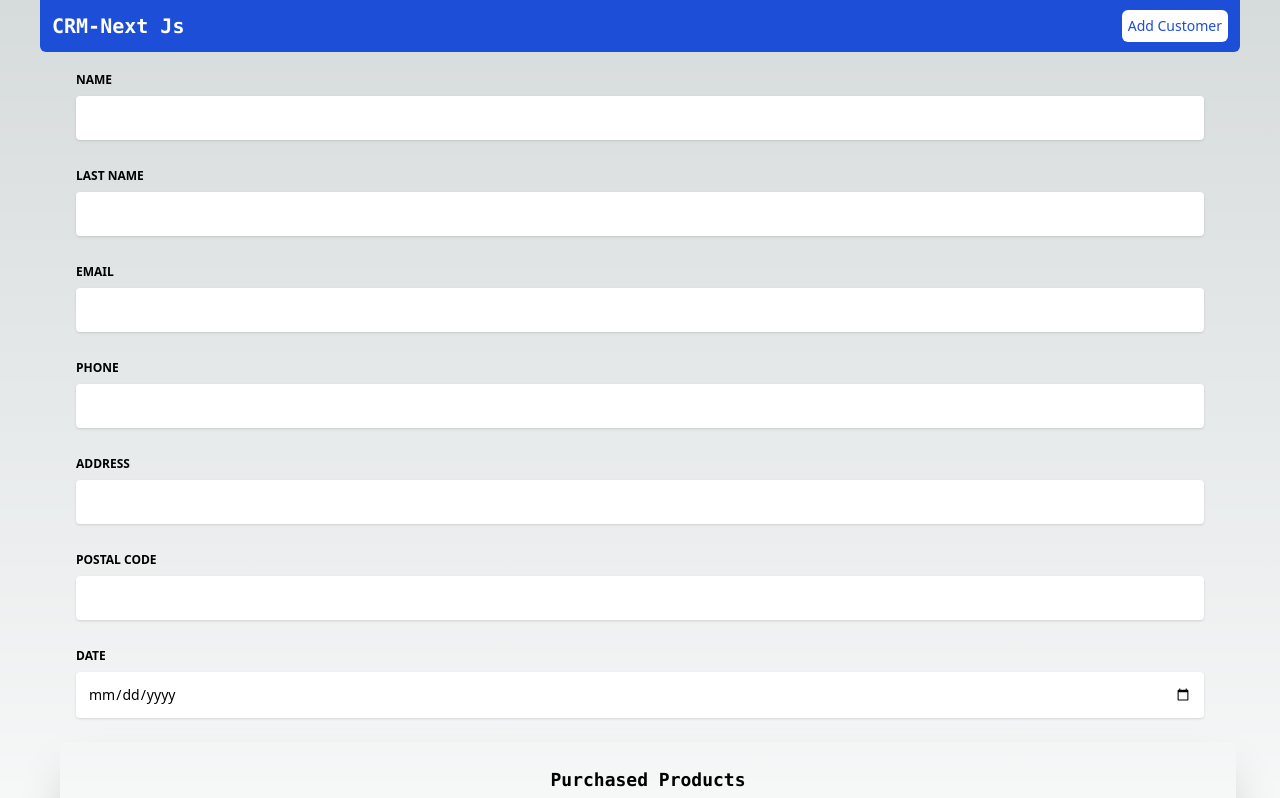
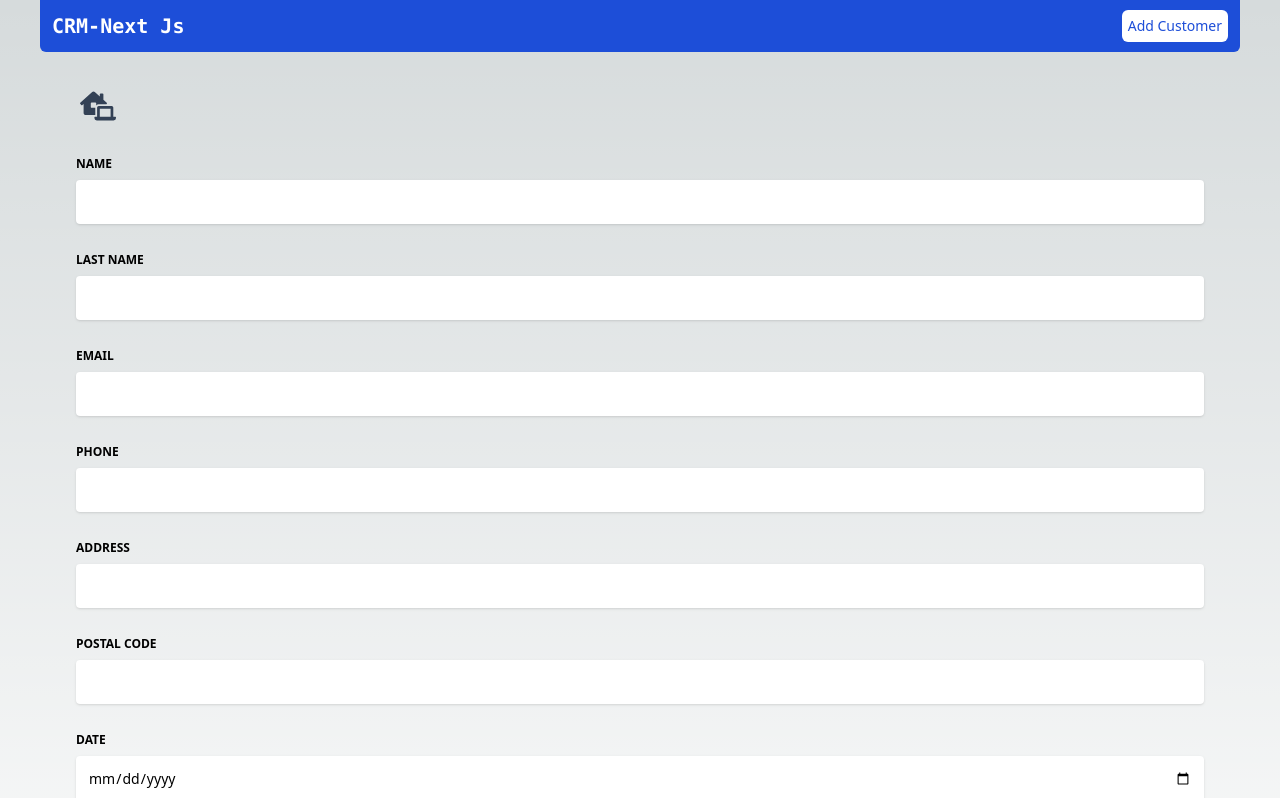
Before and after one commit to hasanashrafi/crm-next, a Next.js app: page /add-customer in a window 1280 px wide. Shown: the top 798 px of the page. Built offline with nearby package versions, Linux system fonts and the light colour scheme.

Commit message:
added home link

```diff
--- a/components/module/CustomerDetail.js
+++ b/components/module/CustomerDetail.js
@@ -1,9 +1,19 @@
+import Link from "next/link"
 import FormInput from "./FormInput"
 import ItemList from "./ItemList"
+import { FaLaptopHouse } from "react-icons/fa";
 
 function CustomerDetail({ form, setForm, changeHandler }) {
     return (
         <div>
+            <div className="my-5 mx-6 w-fit p-1">
+                <Link href='/' className="text-4xl hover:text-slate-600 text-slate-700">
+                <FaLaptopHouse />
+                </Link>
+
+            </div>
+            <div>
+
                 <FormInput
                     name="name"
                     label="Name"
@@ -55,6 +65,9 @@ function CustomerDetail({ form, setForm, changeHandler }) {
 
                 <ItemList form={form} setForm={setForm} />
             </div>
+        </div>
+
+
     )
 }
 
```
Lines whose indentation alone changed are shown as unchanged.
